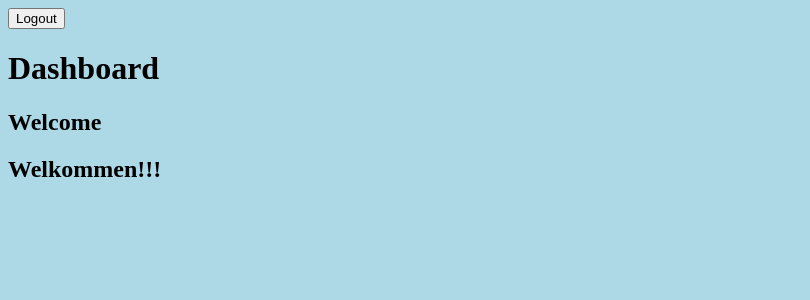
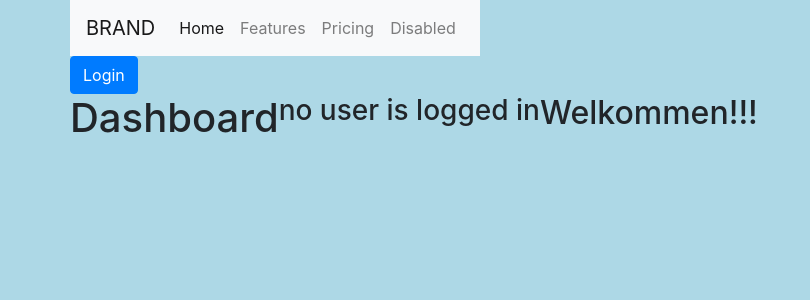
Before and after one commit to ehoversten/django_user_auth, a Django app: page /accounts/ in a window 1280 px wide. Shown: the top 300 px of the page, without its empty margins (0-810 px from the left). Run offline with Django 3.2, Linux system fonts and the light colour scheme; some libraries are stand-ins or nearby versions.

Commit message:
updated user login

```diff
--- a/apps/accounts/templates/accounts/dashboard.html
+++ b/apps/accounts/templates/accounts/dashboard.html
@@ -2,8 +2,11 @@
 
 
 {% block content %}
-
-  <h1>Dashboard</h1>
-  <h2>Welcome {{ user.username }}</h2>
-  <h2>{{ content }}</h2>
+  <h1>Dashboard</h1><br>
+  {% if user.is_authenticated %}
+    <h2>Welcome {{ user.username }}</h2><br>
+  {% else %}
+    <h3>no user is logged in</h3>
+  {% endif %}
+  <h2>{{ content }}</h2><br>
 {% endblock %}
--- a/apps/accounts/views.py
+++ b/apps/accounts/views.py
@@ -18,17 +18,17 @@ def signup_page(request):
         form = UserCreationForm(request.POST)
         if form.is_valid():
             # create an instance of the user
-            user = form.save()
-            # pass the new user (username and password) to be authenticated and logged in by Django's auth
-            login(request, user)
+            # user = form.save()
+            # # pass the new user (username and password) to be authenticated and logged in by Django's auth
+            # login(request, user)
 
             #      ***** OR *****
 
-            # form.save()
-            # username = form.cleaned_data.get('username')
-            # raw_password = form.cleaned_data.get('password1')
-            # user = authenticate(username=username, password=raw_password)
-            # login(request, user)
+            form.save()
+            username = form.cleaned_data.get('username')
+            raw_password = form.cleaned_data.get('password1')
+            user = authenticate(username=username, password=raw_password)
+            login(request, user)
             return redirect('accounts:dashboard')
     else:
         form = UserCreationForm()
--- a/templates/base.html
+++ b/templates/base.html
@@ -3,21 +3,59 @@
   <head>
     <meta charset="utf-8">
     <title>Base Layout</title>
+    <!-- BOOTSTRAP -->
+    <link rel="stylesheet" href="https://maxcdn.bootstrapcdn.com/bootstrap/4.0.0/css/bootstrap.min.css" integrity="sha384-Gn5384xqQ1aoWXA+058RXPxPg6fy4IWvTNh0E263XmFcJlSAwiGgFAW/dAiS6JXm" crossorigin="anonymous">
     {% load static %}
     <link rel="stylesheet" href="{% static 'main_styles.css' %}">
   </head>
   <body>
     <div class="wrapper">
+      <div class="container">
         <div class="row">
+          <nav class="navbar navbar-expand-lg navbar-light bg-light">
+            <a class="navbar-brand" href="#">BRAND</a>
+            <button class="navbar-toggler" type="button" data-toggle="collapse" data-target="#navbarNav" aria-controls="navbarNav" aria-expanded="false" aria-label="Toggle navigation">
+              <span class="navbar-toggler-icon"></span>
+            </button>
+            <div class="collapse navbar-collapse" id="navbarNav">
+              <ul class="navbar-nav">
+                <li class="nav-item active">
+                  <a class="nav-link" href="#">Home <span class="sr-only">(current)</span></a>
+                </li>
+                <li class="nav-item">
+                  <a class="nav-link" href="#">Features</a>
+                </li>
+                <li class="nav-item">
+                  <a class="nav-link" href="#">Pricing</a>
+                </li>
+                <li class="nav-item">
+                  <a class="nav-link" href="#">Disabled</a>
+                </li>
+              </ul>
+            </div>
+          </nav>
+        </div>
+      </div>
+      <div class="container">
+        <div class="row">
+          {% if user.is_authenticated %}
             <form class="logout-link" action="{% url 'accounts:logout' %}" method="post">
               {% csrf_token %}
-          <button type="submit">Logout</button>
+              <button class="btn btn-primary" type="submit">Logout</button>
             </form>
+          {% else %}
+            <form class="login-link" action="{% url 'accounts:login' %}" method="post">
+              {% csrf_token %}
+              <button class="btn btn-primary" type="submit">Login</button>
+            </form>
+          {% endif %}
         </div>
+      </div>
+      <div class="container">
         <div class="row">
           {% block content %}
           {% endblock %}
-
+        </div>
       </div>
     </div>
   </body>
```
Also changed, not shown: apps/accounts/forms.py (added, +22 -0 lines), templates/nav.html (+26 -0 lines), db.sqlite3. Lines whose indentation alone changed are shown as unchanged.
